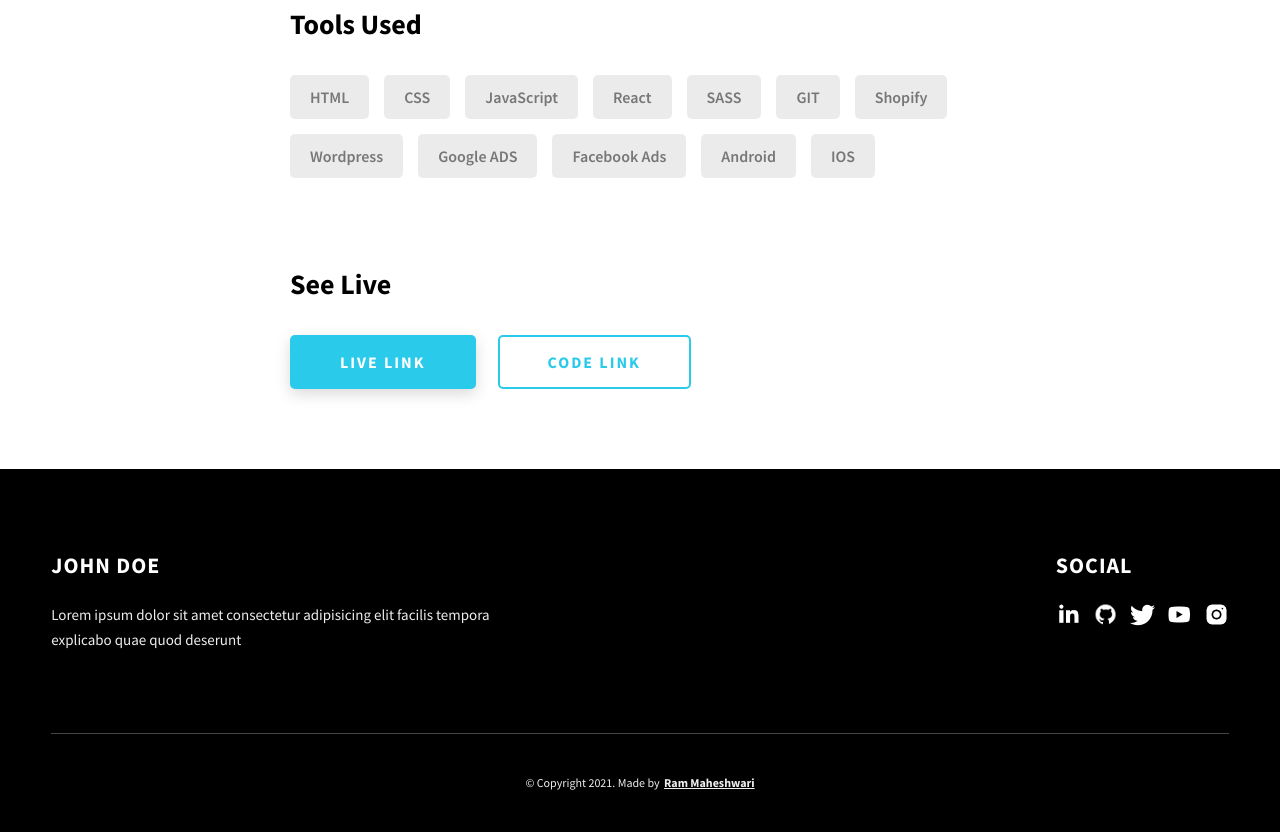
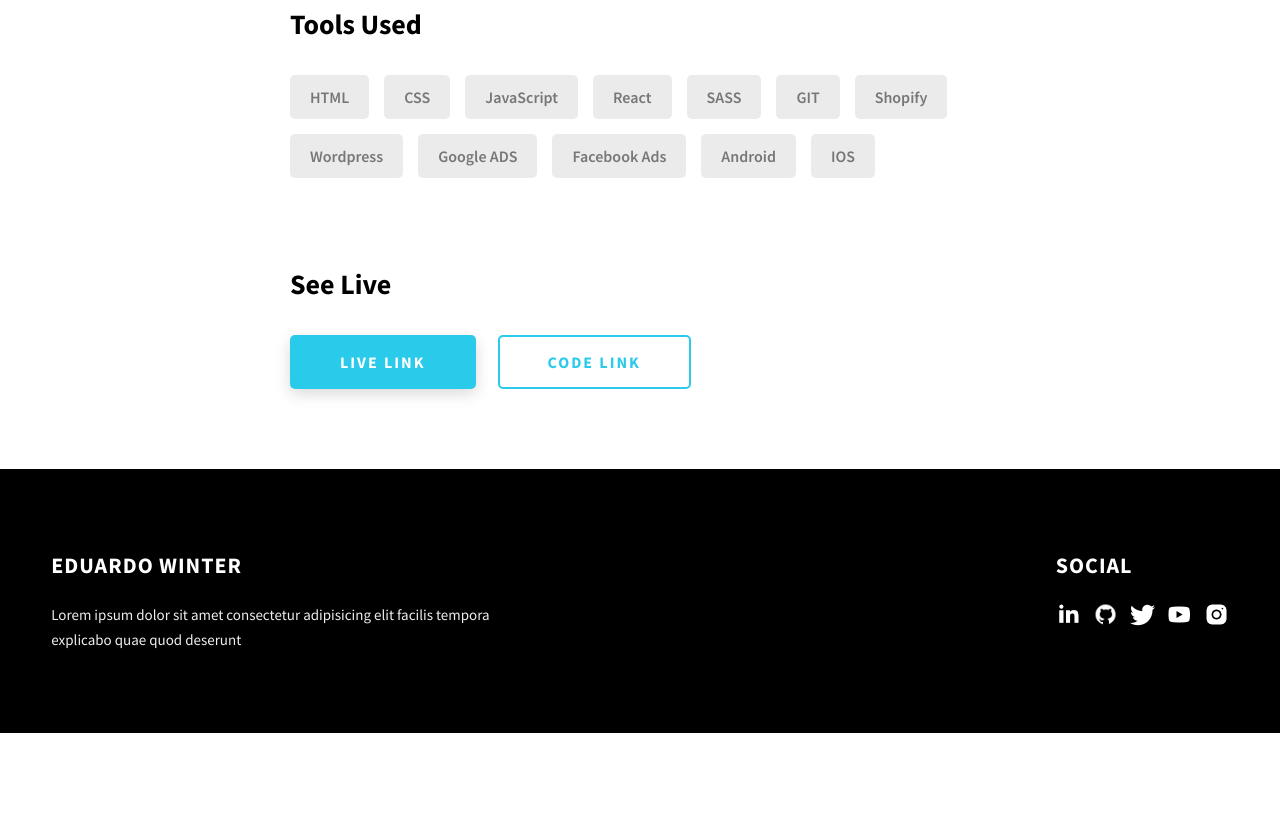
Before and after one commit to eduardowinter/my-portfolio-website, a website: page project-2.html in a window 1280 px wide. Shown: the part 1840-2672 px from the top of the page. After the commit the page ends 2573 px from the top, so only its background shows below. Drawn offline with Linux system fonts and the light colour scheme.

Commit message:
Text Edit

```diff
--- a/project-2.html
+++ b/project-2.html
@@ -23,11 +23,11 @@
           <div class="header__logo-img-cont">
             <img
               src="https://github.com/eduardowinter.png"
-              alt="Ram Maheshwari Logo Image"
+              alt="Logo Image"
               class="header__logo-img"
             />
           </div>
-          <span class="header__logo-sub">John Doe</span>
+          <span class="header__logo-sub">Eduardo Winter</span>
         </div>
         <div class="header__main">
           <ul class="header__links">
@@ -209,20 +209,13 @@
             </div>
           </div>
           <div class="main-footer__row main-footer__row-2">
-            <h4 class="heading heading-sm text-lt">John Doe</h4>
+            <h4 class="heading heading-sm text-lt">Eduardo Winter</h4>
             <p class="main-footer__short-desc">
               Lorem ipsum dolor sit amet consectetur adipisicing elit facilis
               tempora explicabo quae quod deserunt
             </p>
           </div>
         </div>
-
-        <div class="main-footer__lower">
-          &copy; Copyright 2021. Made by
-          <a rel="noreferrer" target="_blank" href="https://rammaheshwari.com"
-            >Ram Maheshwari</a
-          >
-        </div>
       </div>
     </footer>
     <script src="./index.js"></script>
```
Also changed, not shown: index.html (+1 -1 lines), project-3.html (+3 -10 lines).
